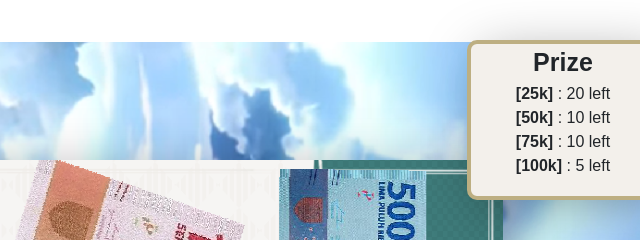
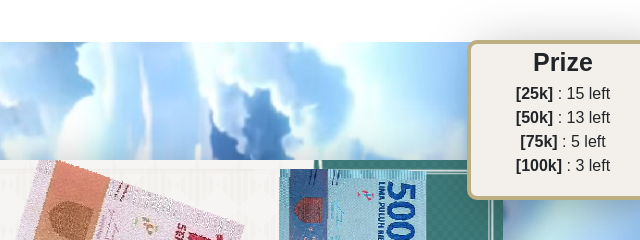
Before and after one commit to FOR3ST321/as9ardcha, a plain HTML site: page index.html in a window 1280 px wide. Shown: the top 240 px of the page, 581-1221 px from the left. Drawn offline with nearby package versions, Linux system fonts and the light colour scheme.

Commit message:
new data + log system

```diff
--- a/data.js
+++ b/data.js
@@ -1,89 +1,86 @@
 let data = {
-    prizeList : [20,10,10,5],
-    prizeLeft:0,
+    prizeList: [15, 13, 5, 3],
+    // prizeList: [0,0,0,1],
+    prizeLeft: 0,
     prize: [],
-    prizename : ['25K', '50K', '75K', '100K'],
-    history:[],
+    prizename: ["25K", "50K", "75K", "100K"],
+    history: [],
     lottery: [
-        { id: 1, name: "a" },
-        { id: 2, name: "b" },
-        { id: 3, name: "c" },
-        { id: 4, name: "d" },
-        { id: 5, name: "e" },
-        { id: 6, name: "f" },
-        { id: 7, name: "g" },
-        { id: 8, name: "h" },
-        { id: 9, name: "i" },
-        { id: 10, name: "j" },
-        { id: 11, name: "k" },
-        { id: 12, name: "l" },
-        { id: 13, name: "m" },
-        { id: 14, name: "n" },
-        { id: 15, name: "o" },
-        { id: 16, name: "p" },
-        { id: 17, name: "q" },
-        { id: 18, name: "r" },
-        { id: 19, name: "s" },
-        { id: 20, name: "t" },
-        { id: 21, name: "u" },
-        { id: 22, name: "v" },
-        { id: 23, name: "w" },
-        { id: 24, name: "x" },
-        { id: 25, name: "y" },
-        { id: 26, name: "z" },
-        { id: 27, name: "a" },
-        { id: 28, name: "b" },
-        { id: 29, name: "c" },
-        { id: 30, name: "d" },
-        { id: 31, name: "e" },
-        { id: 32, name: "f" },
-        { id: 33, name: "g" },
-        { id: 34, name: "h" },
-        { id: 35, name: "i" },
-        { id: 36, name: "j" },
-        { id: 37, name: "k" },
-        { id: 38, name: "l" },
-        { id: 39, name: "m" },
-        { id: 40, name: "n" },
-        { id: 41, name: "o" },
-        { id: 42, name: "p" },
-        { id: 43, name: "q" },
-        { id: 44, name: "r" },
-        { id: 45, name: "s" },
-        { id: 46, name: "t" },
-        { id: 47, name: "u" },
-        { id: 48, name: "v" },
-        { id: 49, name: "w" },
-        { id: 50, name: "x" },
-        { id: 51, name: "y" },
-        { id: 52, name: "z" },
-        { id: 53, name: "a" },
-        { id: 54, name: "b" },
-        { id: 55, name: "c" },
-        { id: 56, name: "d" },
-        { id: 57, name: "e" },
-        { id: 58, name: "f" },
-        { id: 59, name: "g" },
-        { id: 60, name: "h" },
-        { id: 61, name: "i" },
-        { id: 62, name: "j" },
-        { id: 63, name: "k" },
-        { id: 64, name: "l" },
-        { id: 65, name: "m" },
-        { id: 66, name: "n" },
-        { id: 67, name: "o" },
-        { id: 68, name: "p" },
-        { id: 69, name: "q" },
-        { id: 70, name: "r" },
-        { id: 71, name: "s" },
-        { id: 72, name: "t" },
-        { id: 73, name: "u" },
-        { id: 74, name: "v" },
-        { id: 75, name: "w" },
-        { id: 76, name: "x" },
-        { id: 77, name: "y" },
-        { id: 78, name: "z" },
-        { id: 79, name: "a" },
-        { id: 80, name: "b" },
+        { id: 1, name: "Anthony" },
+        { id: 2, name: "Anthony" },
+        { id: 3, name: "Talia" },
+        { id: 4, name: "Jesnat" },
+        { id: 5, name: "Dewi" },
+        { id: 6, name: "Frederic" },
+        { id: 7, name: "kesuma" },
+        { id: 8, name: "kesuma" },
+        { id: 9, name: "robert" },
+        { id: 10, name: "kesuma" },
+        { id: 11, name: "Dewi" },
+        { id: 12, name: "kesuma" },
+        { id: 13, name: "Vanvit" },
+        { id: 14, name: "robert" },
+        { id: 15, name: "Ilone" },
+        { id: 16, name: "Rafa" },
+        { id: 17, name: "Ilone" },
+        { id: 18, name: "Rafa" },
+        { id: 19, name: "robert" },
+        { id: 20, name: "Levandio" },
+        { id: 21, name: "Talia" },
+        { id: 22, name: "Rafa" },
+        { id: 23, name: "Noel" },
+        { id: 24, name: "Noel" },
+        { id: 25, name: "Rafa" },
+        { id: 26, name: "Cindy" },
+        { id: 27, name: "Dewi" },
+        { id: 28, name: "BV" },
+        { id: 29, name: "Kevin" },
+        { id: 30, name: "Pranata" },
+        { id: 31, name: "Kevin" },
+        { id: 32, name: "Pranata" },
+        { id: 33, name: "Michael C" },
+        { id: 34, name: "Vanvit" },
+        { id: 35, name: "robert" },
+        { id: 36, name: "VDR" },
+        { id: 38, name: "Hansen" },
+        { id: 39, name: "Levandio" },
+        { id: 40, name: "Kelvin" },
+        { id: 42, name: "Jose" },
+        { id: 44, name: "Michael C" },
+        { id: 45, name: "Ellaine" },
+        { id: 46, name: "NaiFang" },
+        { id: 47, name: "Jesnat" },
+        { id: 48, name: "PS" },
+        { id: 49, name: "PS" },
+        { id: 50, name: "Gracia" },
+        { id: 51, name: "Jemong" },
+        { id: 52, name: "Ivander" },
+        { id: 55, name: "NaiFang" },
+        { id: 56, name: "Gracia" },
+        { id: 57, name: "NaiFang" },
+        { id: 58, name: "Vanvit" },
+        { id: 59, name: "Vanvit" },
+        { id: 60, name: "Cindy" },
+        { id: 61, name: "Theo" },
+        { id: 63, name: "Jemong" },
+        { id: 64, name: "Ivander" },
+        { id: 65, name: "BV" },
+        { id: 66, name: "Ellaine" },
+        { id: 67, name: "Eveline" },
+        { id: 68, name: "Frederic" },
+        { id: 69, name: "Kelvin" },
+        { id: 70, name: "Theo" },
+        { id: 71, name: "Jose" },
+        { id: 73, name: "Eveline" },
+        { id: 75, name: "NaiFang" },
+        { id: 77, name: "Dewi" },
+        { id: 79, name: "VDR" },
+        { id: 80, name: "Hansen" },
     ],
 };
+
+
+let log = {
+    history : [],
+    shuffleQueue : []
+}
--- a/index.html
+++ b/index.html
@@ -35,11 +35,22 @@
                 "
             >
                 <h1 class="text-white text-center" style="height: 15%">
-                    <span id="result-prize" style="font-size: 35px;"></span><br />
+                    <span id="result-prize" style="font-size: 35px"></span
+                    ><br />
                     <span id="result-name" style="font-size: 50px"></span>
                 </h1>
 
-                <h5 class="text-white text-center" style="position: fixed; bottom: 10px;z-index: 10;height: 5%;">press anywhere to skip/continue</h5>
+                <h5
+                    class="text-white text-center"
+                    style="
+                        position: fixed;
+                        bottom: 10px;
+                        z-index: 10;
+                        height: 5%;
+                    "
+                >
+                    press anywhere to skip/continue
+                </h5>
             </div>
         </div>
         <div
@@ -74,13 +85,14 @@
                         >History</strong
                     >
                     <br />
-                    <span id="history-txt">
-
-                    </span>
+                    <span id="history-txt"> </span>
                 </p>
             </div>
 
-            <div id='prize-left' class="container text-center" style="
+            <div
+                id="prize-left"
+                class="container text-center"
+                style="
                     position: fixed;
                     z-index: 5;
                     background-color: rgb(243, 240, 235);
@@ -91,20 +103,24 @@
                     border: 4px solid #bdaf82;
                     box-shadow: 10px 11px 55px -4px rgba(0, 0, 0, 0.36);
                     border-radius: 10px;
-        ">
+                "
+            >
                 <p style="overflow-y: auto">
                     <strong style="margin-top: 20px; font-size: 25px"
                         >Prize</strong
                     >
                     <br />
                     <span id="history-txt">
-                    <strong>[25k]</strong> : <span id="25k"></span> left <br />
-                    <strong>[50k]</strong> : <span id="50k"></span> left <br />
-                    <strong>[75k]</strong> : <span id="75k"></span> left <br />
-                    <strong>[100k]</strong> : <span id="100k"></span> left <br />
+                        <strong>[25k]</strong> : <span id="25k"></span> left
+                        <br />
+                        <strong>[50k]</strong> : <span id="50k"></span> left
+                        <br />
+                        <strong>[75k]</strong> : <span id="75k"></span> left
+                        <br />
+                        <strong>[100k]</strong> : <span id="100k"></span> left
+                        <br />
                     </span>
                 </p>
-
             </div>
             <div
                 class="container d-flex justify-content-center align-items-center"
@@ -133,6 +149,22 @@
                     cursor: pointer;
                 "
             />
+            <div
+                id="logButton"
+                style="
+                    background-color: white;
+                    text-align: center;
+                    width: 15%;
+                    position: fixed;
+                    z-index: 2;
+                    bottom: 40px;
+                    right: 50px;
+                    height: 7.5%;
+                "
+            >
+
+            </div>
+
         </div>
 
         <script
--- a/main.js
+++ b/main.js
@@ -3,6 +3,11 @@ function shuffle(arr) {
         .map((a) => ({ sort: Math.random(), value: a }))
         .sort((a, b) => a.sort - b.sort)
         .map((a) => a.value);
+}
+
+function getFormattedDate() {
+    var date = new Date();
+    return date.getFullYear() + "-" + (date.getMonth() + 1) + "-" + date.getDate() + " " +  date.getHours() + ":" + date.getMinutes() + ":" + date.getSeconds();
 }
 
 function setPrizeList() {
@@ -47,6 +52,7 @@ window.onbeforeunload = function() {
 
 $(document).ready(function () {
     initialize();
+    $("#logButton").hide();
 
     function animateResult(nominal) {
         //ganti warna kalau 100k
@@ -76,10 +82,10 @@ $(document).ready(function () {
                         function () {
                             setTimeout(function () {
                                 $("#result-name").animate({ opacity: 1 , fontSize:'50px' }, 300);
-                            }, 1500);
+                            }, 1000);
                         }
                     );
-                }, 1000);
+                }, 500);
             });
     }
 
@@ -91,6 +97,7 @@ $(document).ready(function () {
         $(this).hide();
         console.log(data.prizeLeft);
         if(data.prizeLeft === 0){
+            $("#logButton").show();
             $("#btn").hide();
         }
     });
@@ -110,6 +117,17 @@ $(document).ready(function () {
             winner: winner,
             nominal: nominal,
         });
+
+        log.history.push({
+            winner: winner,
+            nominal: nominal,
+            time : getFormattedDate()
+        });
+
+        log.shuffleQueue.push({
+            queue : data.lottery,
+            time : getFormattedDate()
+        })
 
         //assign data
         $("#result-prize").html(`[${nominal}]`);
@@ -132,6 +150,9 @@ $(document).ready(function () {
         setPrizeList();
 
         $(this).hide();
+        var dt = "text/json;charset=utf-8," + encodeURIComponent(JSON.stringify(log));
+        $("#logButton").html('<a href="data:' + dt + '" download="dataLog.json">Download Log</a>')
         animateResult(nominal);
     });
+
 });
```
Lines whose indentation alone changed are shown as unchanged.
